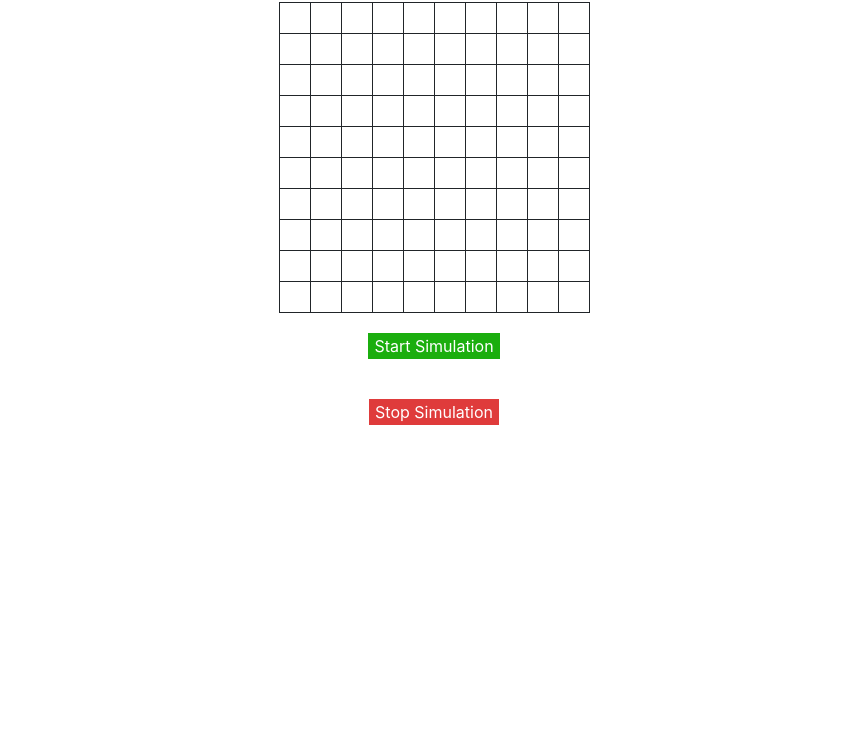
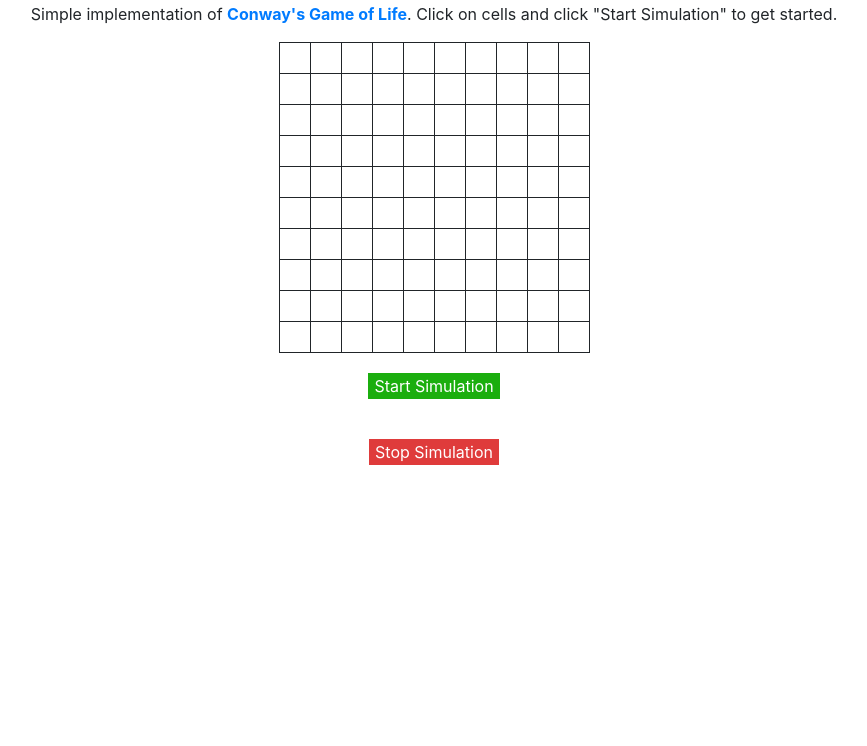
Before and after one commit to ttrujillo1987/ttrujillo1987.github.io, a plain HTML site: page index.html in a window 1280 px wide. Shown: the part 54-800 px from the top of the page, without its empty margins (206-1073 px from the left). Drawn offline with nearby package versions, Linux system fonts and the light colour scheme.

Commit message:
Update index.html

```diff
--- a/index.html
+++ b/index.html
@@ -11,6 +11,7 @@
 </head>
 <body>
     <h1>Game of Life</h1>
+    <p>Simple implementation of <b><a href="https://en.wikipedia.org/wiki/Conway%27s_Game_of_Life" target="_blank">Conway's Game of Life</a></b>. Click on cells and click "Start Simulation" to get started.</p>
     <div class = "content-gol"></div>
     <div>
         <button id="start" class="start-sim">Start Simulation</button>
```
